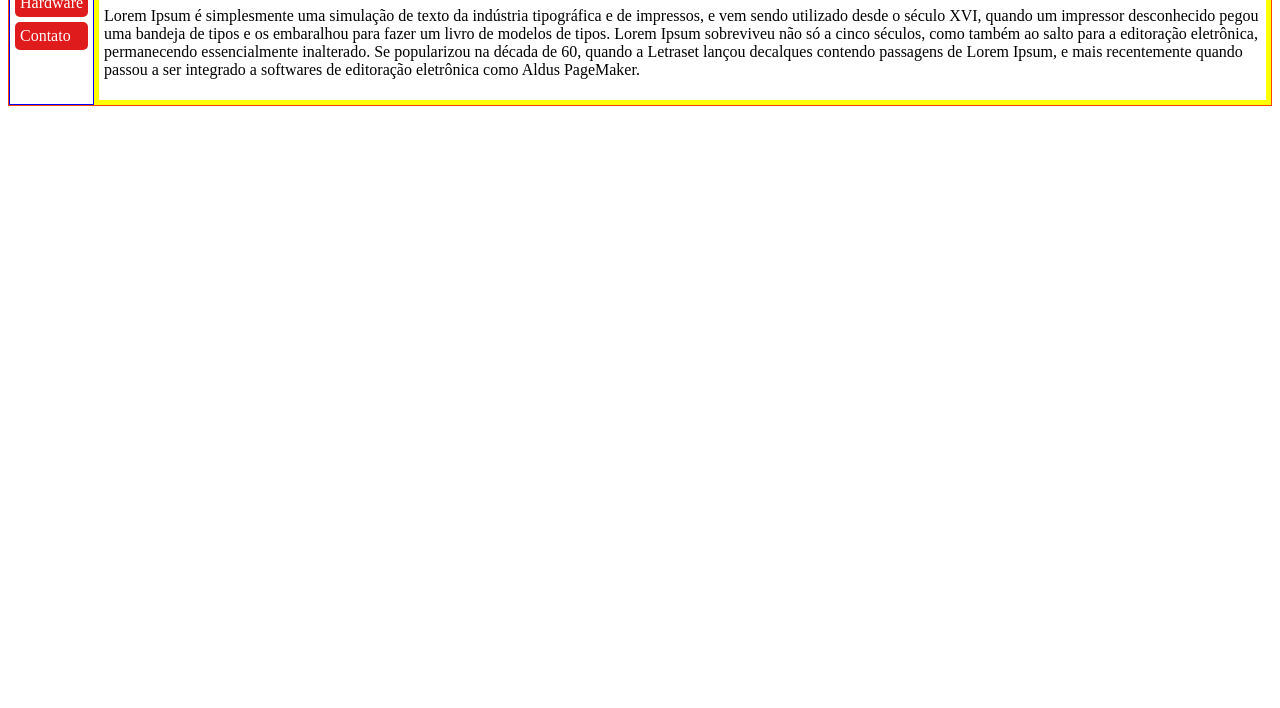
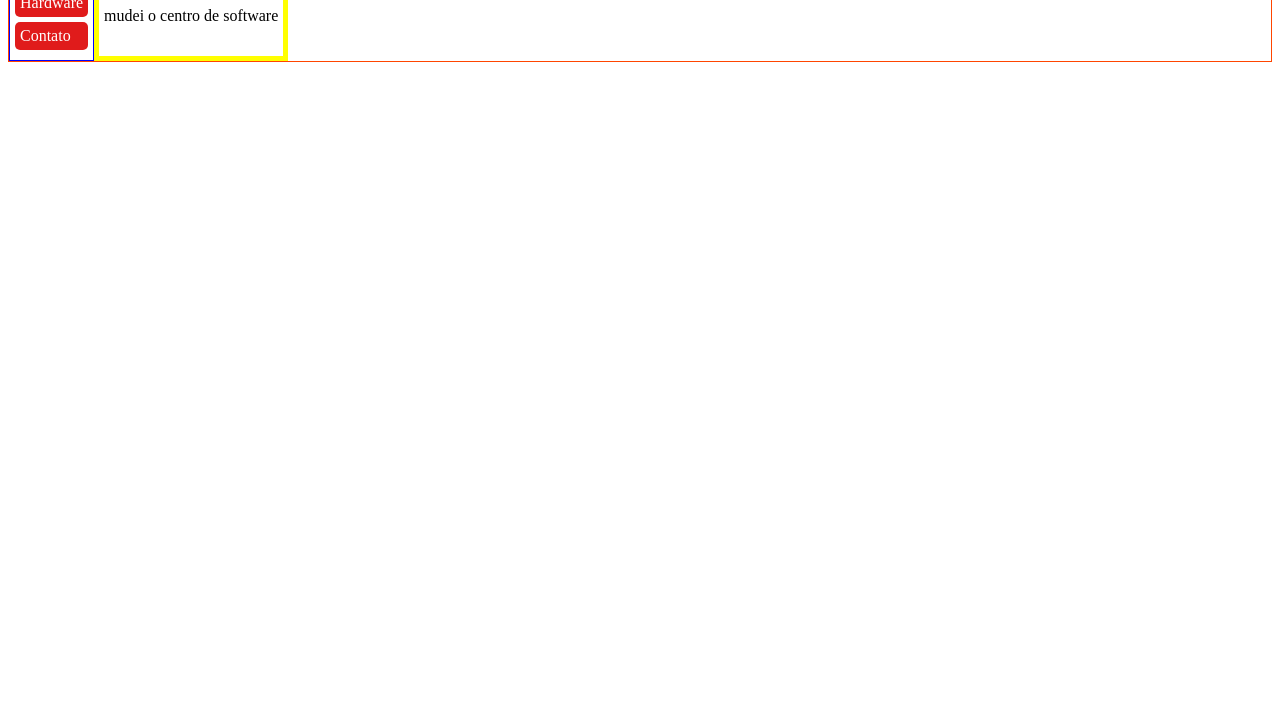
Before and after one commit to sousamacedo18/site, a plain HTML site: page software.html in a window 1280 px wide. Shown: the part 92-800 px from the top of the page. Drawn offline with Linux system fonts and the light colour scheme.

Commit message:
alteração feito de casa

```diff
--- a/software.html
+++ b/software.html
@@ -51,7 +51,7 @@
 	<div id="centro">
 		<h1>Centro</h1>
 		<p>
-			Lorem Ipsum é simplesmente uma simulação de texto da indústria tipográfica e de impressos, e vem sendo utilizado desde o século XVI, quando um impressor desconhecido pegou uma bandeja de tipos e os embaralhou para fazer um livro de modelos de tipos. Lorem Ipsum sobreviveu não só a cinco séculos, como também ao salto para a editoração eletrônica, permanecendo essencialmente inalterado. Se popularizou na década de 60, quando a Letraset lançou decalques contendo passagens de Lorem Ipsum, e mais recentemente quando passou a ser integrado a softwares de editoração eletrônica como Aldus PageMaker.
+			mudei o centro de software
 		</p>
 	</div>
 </div>
```
